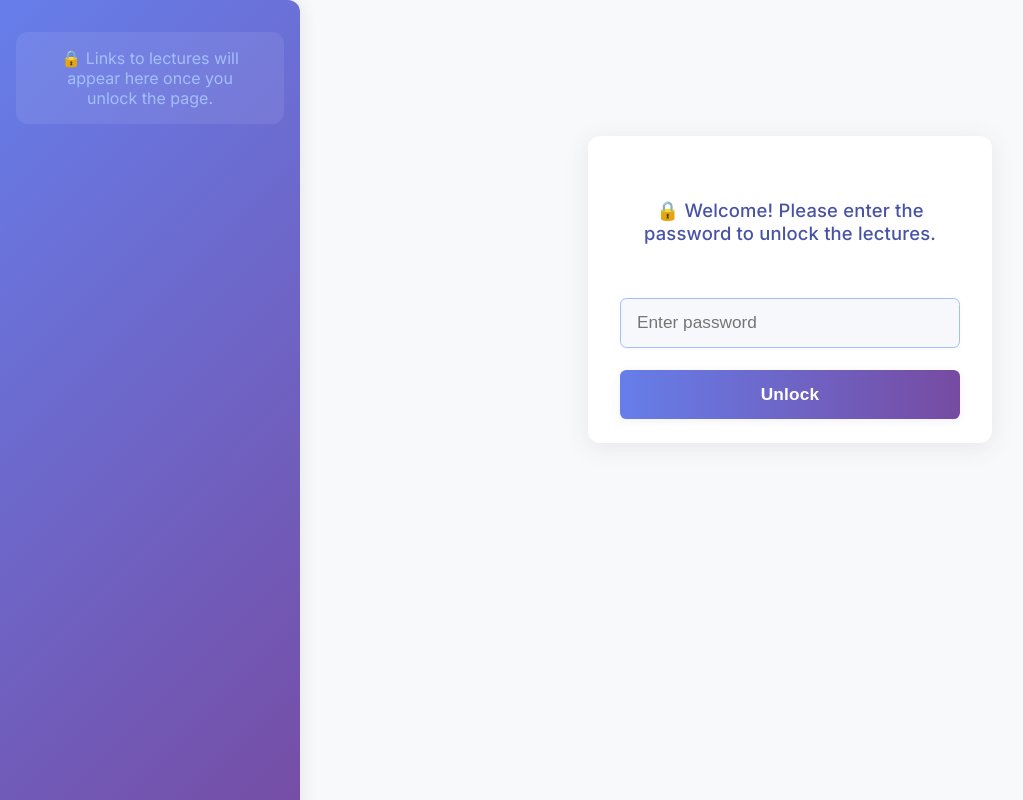
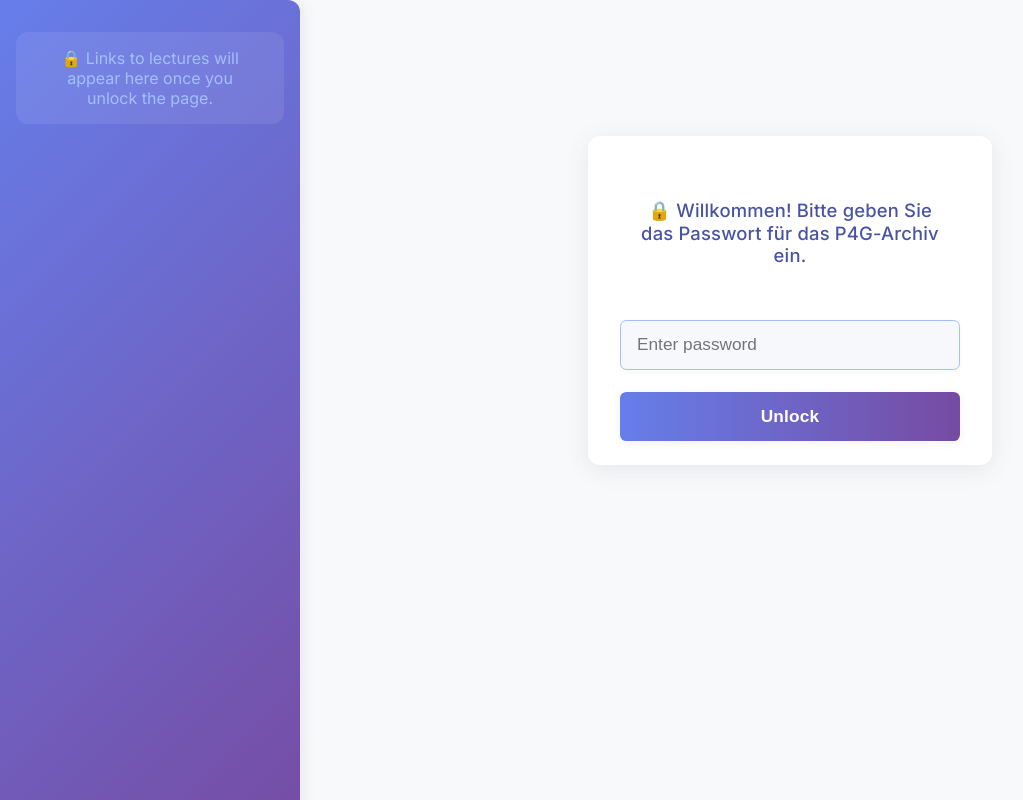
Before and after one commit to yeus/localportal, a website: page index.html in a window 1280 px wide. Shown: the whole page, without its empty margins (0-1023 px from the left). Drawn offline with Linux system fonts and the light colour scheme.

Commit message:
Update index.html

```diff
--- a/index.html
+++ b/index.html
@@ -32,7 +32,7 @@
       <main id="content">
         <div id="pw-prompt" class="prompt">
           <div class="intro">
-            <p>🔒 Welcome! Please enter the password to unlock the lectures.</p>
+            <p>🔒 Willkommen! Bitte geben Sie das Passwort für das P4G-Archiv ein.</p>
           </div>
           <div id="pw-error" class="pw-error" style="display: none"></div>
           <input type="password" id="pw" placeholder="Enter password" />
```
